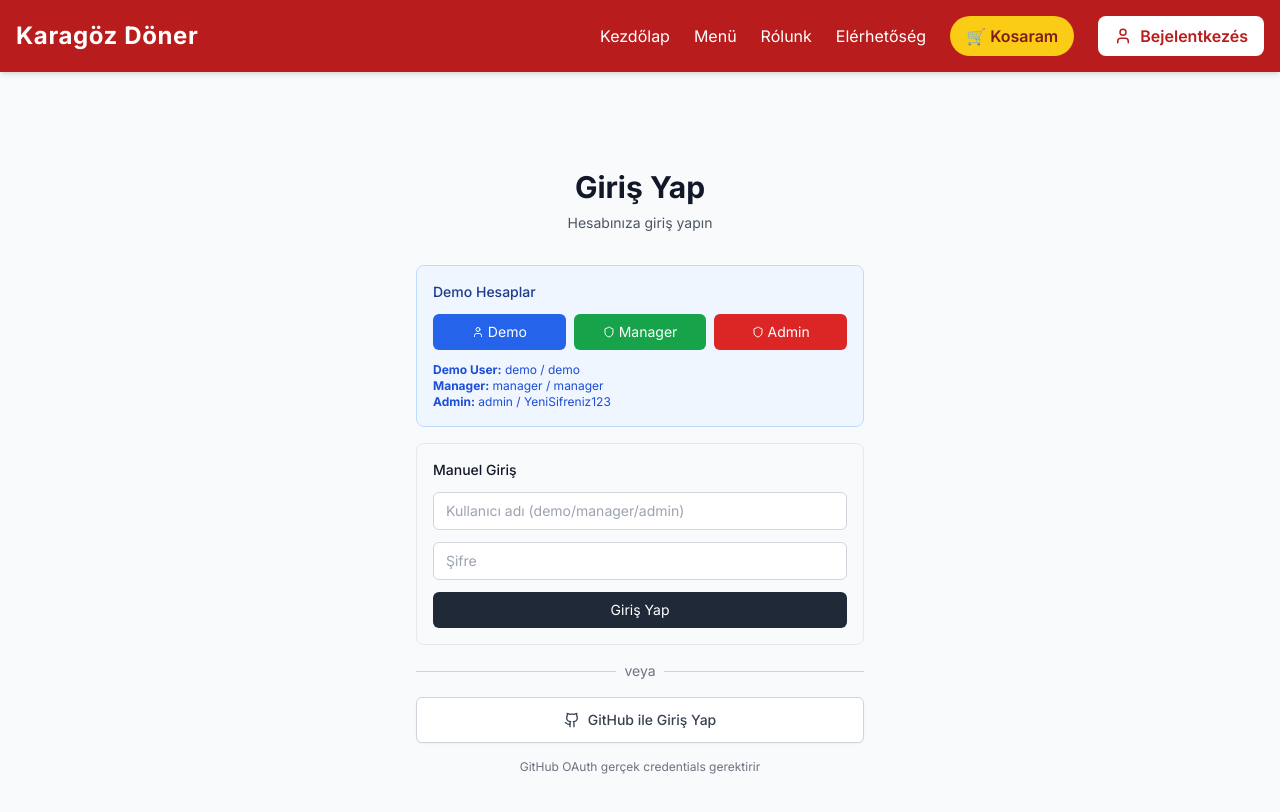
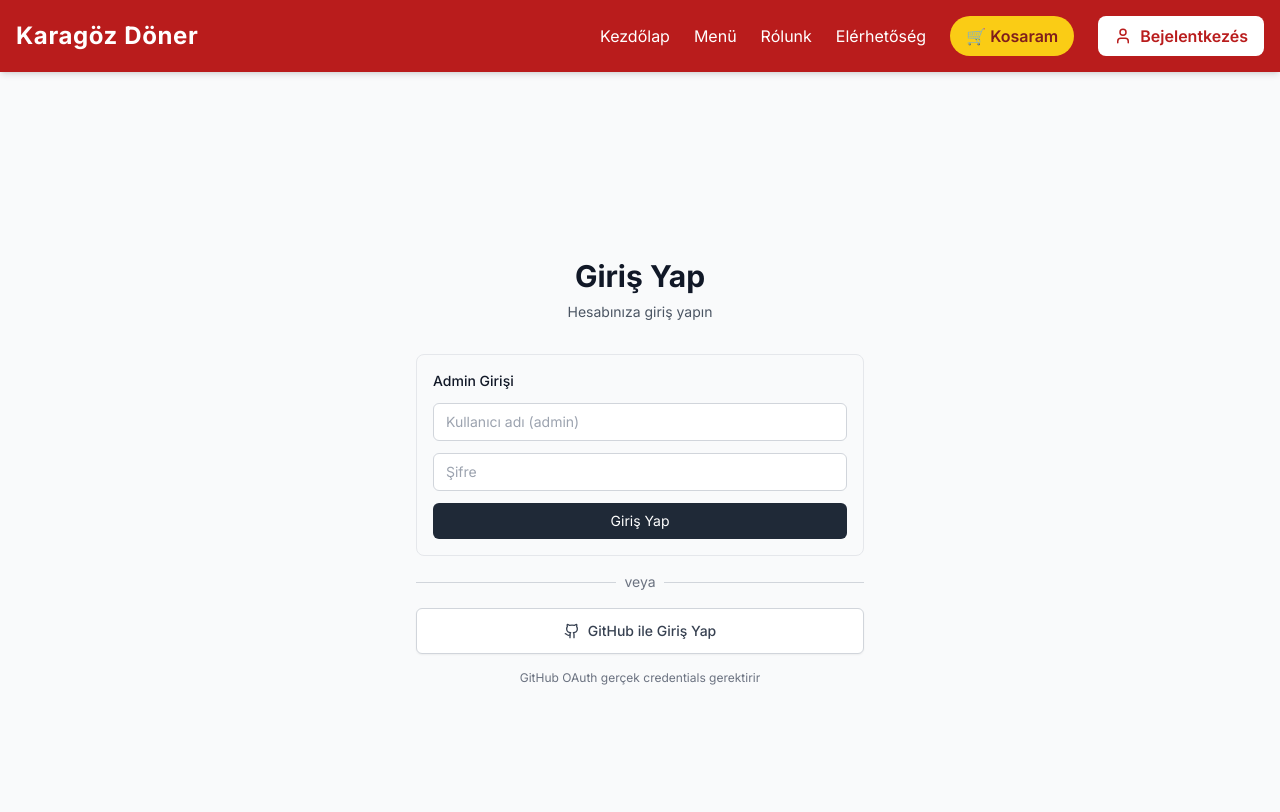
Before and after one commit to hakkurgithub/karagozdoner, a Next.js app: page /auth/signin in a window 1280 px wide. Shown: the top 812 px of the page. Built offline with nearby package versions, Linux system fonts and the light colour scheme; no server answers.

Commit message:
Demo ve manager hesapları kaldırıldı - Sadece admin hesabı aktif

```diff
--- a/app/auth/signin/components/SignInForm.tsx
+++ b/app/auth/signin/components/SignInForm.tsx
@@ -1,42 +1,12 @@
 "use client"
 
 import { signIn } from "next-auth/react"
-import { User, Shield } from "lucide-react"
 import { useState } from "react"
 
 export default function SignInForm() {
   const [username, setUsername] = useState("")
   const [password, setPassword] = useState("")
   const [isLoading, setIsLoading] = useState(false)
-
-  const handleCredentialsLogin = async (type: "demo" | "manager" | "admin") => {
-    setIsLoading(true)
-    try {
-      let username = type;
-      let password = type;
-
-      // Admin için özel şifre
-      if (type === "admin") {
-        username = "admin";
-        password = "YeniSifreniz123";
-      }
-
-      const result = await signIn("credentials", {
-        username,
-        password,
-        redirect: false
-      })
-      if (result?.ok) {
-        window.location.href = "/"
-      } else {
-        console.error("Giriş başarısız")
-      }
-    } catch (error) {
-      console.error("Giriş hatası:", error)
-    } finally {
-      setIsLoading(false)
-    }
-  }
 
   const handleManualLogin = async (e: React.FormEvent) => {
     e.preventDefault()
@@ -61,59 +31,15 @@ export default function SignInForm() {
 
   return (
     <>
-      <div className="bg-blue-50 p-4 rounded-lg border border-blue-200">
-        <h3 className="text-sm font-medium text-blue-900 mb-3">Demo Hesaplar</h3>
-
-        <div className="space-y-3">
-          <div className="grid grid-cols-3 gap-2">
-            <button
-              type="button"
-              onClick={() => handleCredentialsLogin("demo")}
-              disabled={isLoading}
-              className="flex items-center justify-center px-2 py-2 bg-blue-600 text-white rounded-md text-sm hover:bg-blue-700 transition-colors disabled:opacity-50"
-            >
-              <User className="mr-1 h-3 w-3" />
-              Demo
-            </button>
-
-            <button
-              type="button"
-              onClick={() => handleCredentialsLogin("manager")}
-              disabled={isLoading}
-              className="flex items-center justify-center px-2 py-2 bg-green-600 text-white rounded-md text-sm hover:bg-green-700 transition-colors disabled:opacity-50"
-            >
-              <Shield className="mr-1 h-3 w-3" />
-              Manager
-            </button>
-
-            <button
-              type="button"
-              onClick={() => handleCredentialsLogin("admin")}
-              disabled={isLoading}
-              className="flex items-center justify-center px-2 py-2 bg-red-600 text-white rounded-md text-sm hover:bg-red-700 transition-colors disabled:opacity-50"
-            >
-              <Shield className="mr-1 h-3 w-3" />
-              Admin
-            </button>
-          </div>
-
-          <div className="text-xs text-blue-700">
-            <p><strong>Demo User:</strong> demo / demo</p>
-            <p><strong>Manager:</strong> manager / manager</p>
-            <p><strong>Admin:</strong> admin / YeniSifreniz123</p>
-          </div>
-        </div>
-      </div>
-
-      {/* Manuel Form */}
+      {/* Admin Giriş Formu */}
       <div className="bg-gray-50 p-4 rounded-lg border">
-        <h3 className="text-sm font-medium text-gray-900 mb-3">Manuel Giriş</h3>
+        <h3 className="text-sm font-medium text-gray-900 mb-3">Admin Girişi</h3>
 
         <form onSubmit={handleManualLogin} className="space-y-3">
           <div>
             <input
               type="text"
-              placeholder="Kullanıcı adı (demo/manager/admin)"
+              placeholder="Kullanıcı adı (admin)"
               value={username}
               onChange={(e) => setUsername(e.target.value)}
               className="w-full px-3 py-2 border border-gray-300 rounded-md text-sm focus:outline-none focus:ring-2 focus:ring-blue-500"
--- a/lib/auth.ts
+++ b/lib/auth.ts
@@ -13,30 +13,11 @@ export const { handlers, auth, signIn, signOut } = NextAuth({
         password: { label: "Jelszó", type: "password", placeholder: "demo" }
       },
       async authorize(credentials) {
-        // Demo hesaplar
-        if (credentials?.username === "demo" && credentials?.password === "demo") {
-          return {
-            id: "1",
-            name: "Demó Felhasználó",
-            email: "demo@karagozdoner.com",
-            role: "b2b" as const,
-          }
-        }
-
-        if (credentials?.username === "manager" && credentials?.password === "manager") {
-          return {
-            id: "2",
-            name: "Demó Menedzser",
-            email: "manager@karagozdoner.com",
-            role: "manager" as const,
-          }
-        }
-
-        // Admin hesap (.env'den)
+        // Sadece Admin hesap (.env'den)
         if (credentials?.username === process.env.ADMIN_USERNAME &&
             credentials?.password === process.env.ADMIN_PASSWORD) {
           return {
-            id: "3",
+            id: "1",
             name: "Admin",
             email: "admin@karagozdoner.com",
             role: "manager" as const,
```
